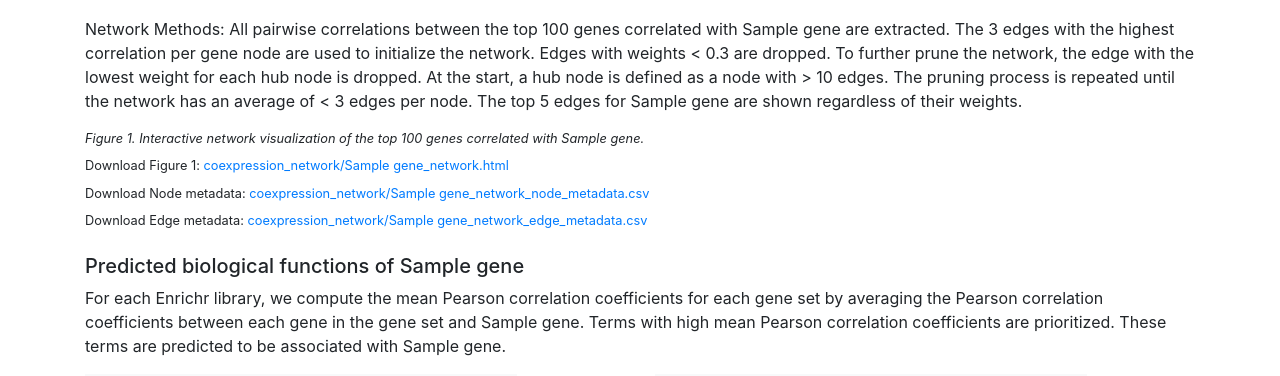
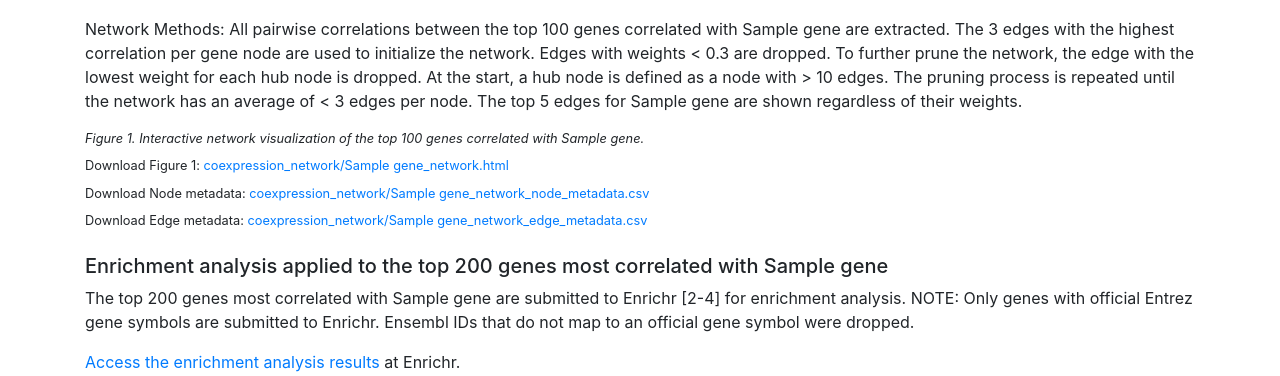
Before and after one commit to MaayanLab/lncHUB2, a Flask app: template app/templates/appyter.html in a window 1280 px wide. Shown: the part 527-903 px from the top of the page. Run offline with Flask 2, Linux system fonts and the light colour scheme; the template is opened without the code that fills it: most values are stand-ins (such as "Sample title", 1, 10 or a date in 2020); some libraries are stand-ins or nearby versions; grey boxes are pictures that could not be loaded.

Commit message:
Add Enrichr links; Fix the logo; Fix access to loaded files

```diff
--- a/app/templates/appyter.html
+++ b/app/templates/appyter.html
@@ -60,6 +60,12 @@
     <p class="mb-2" style="font-size: 0.8rem">Download Edge metadata: <a
             href="https://appyters.maayanlab.cloud/lncRNA_Appyter/{{ appyter.id}}/coexpression_network/{{ appyter.gene }}_network_edge_metadata.csv">coexpression_network/{{
         appyter.gene }}_network_edge_metadata.csv</a></p>
+
+    <h5 class="mt-4">Enrichment analysis applied to the top 200 genes most correlated with {{ appyter.gene }}</h5>
+
+    <p>The top 200 genes most correlated with {{ appyter.gene }} are submitted to Enrichr [2-4] for enrichment analysis. NOTE: Only genes with official Entrez gene symbols are submitted to Enrichr. Ensembl IDs that do not map to an official gene symbol were dropped.</p>
+    <p><a href="{{ appyter.data.enrichr }}" target="_blank">Access the enrichment analysis results</a> at Enrichr.</p>
+
 
     <h5 class="mt-4">Predicted biological functions of {{ appyter.gene }}</h5>
     <p>For each Enrichr library, we compute the mean Pearson correlation coefficients for each gene set by averaging the
--- a/app/templates/index.html
+++ b/app/templates/index.html
@@ -15,11 +15,11 @@
     <div class="row mt-5 justify-content-center">
         <img class="img-fluid mx-2" style="width: 60px;" src="{{ url_for('static', filename='logo.png') }}"
              alt="lncRNA logo">
-        <h1 class="display-5">lncHUB2: Predicted biological functions for long non-coding RNAs based on co-expression</h1>
+        <h2 class="display-5">lncHUB2</h2>
     </div>
     <div class="row justify-content-center">
         <div class="col-7">
-            <p style="font-weight: 300; font-size: 1rem" class="text-center">Functional predictions of human long
+            <p style="font-weight: 200; font-size: 1.6rem; line-height: 1.3;" class="text-center">Functional predictions of human long
                 non-coding RNAs based on lncRNA-gene co-expression correlations.</p>
         </div>
     </div>
@@ -49,7 +49,7 @@
         <p id="results__not-in-db" style="font-style: italic; display: none;"></p>
         <div id="results__appyter-card" class="col card m-2" style="display: none;">
             <div class="card-body">
-                <iframe id="results__appyter-iframe" style="width: 100%; height: 5300px; border: none"></iframe>
+                <iframe id="results__appyter-iframe" style="width: 100%; height: 5500px; border: none"></iframe>
             </div>
         </div>
     </div>
--- a/app/utils.py
+++ b/app/utils.py
@@ -4,9 +4,10 @@ import requests
 def fetch_appyter_data(appyter_id, gene):
     fig6_tissues = requests.get(f'https://appyters.maayanlab.cloud/lncRNA_Appyter/{appyter_id}/tissue_and_cell_line_expression/{gene}_tissue_zscore.csv').text.strip().split('\n')
     fig7_cell_lines = requests.get(f'https://appyters.maayanlab.cloud/lncRNA_Appyter/{appyter_id}/tissue_and_cell_line_expression/{gene}_cell_line_zscore.csv').text.strip().split('\n')
+    enrichr_link = requests.get(f'https://appyters.maayanlab.cloud/lncRNA_Appyter/{appyter_id}/enrichment_analysis/{gene}_top_200_correlated_genes_Enrichr_link.txt').text.strip()
     fig6_tissue = fig6_tissues[1].split(',')[0]
     fig7_cell_line = fig7_cell_lines[1].split(',')[0]
-    return {'fig6_tissue': fig6_tissue, 'fig7_cell_line': fig7_cell_line}
+    return {'fig6_tissue': fig6_tissue, 'fig7_cell_line': fig7_cell_line, 'enrichr': enrichr_link}
 
 
 if __name__ == '__main__':
```
Also changed, not shown: app/static/index.js (+10 -6 lines).
